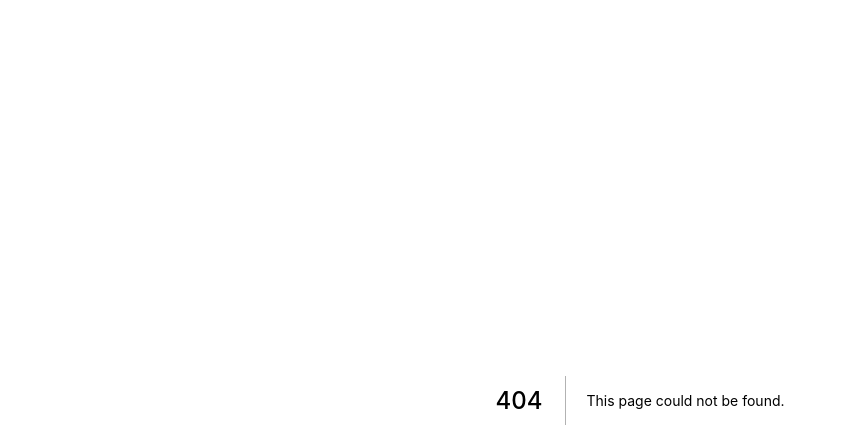
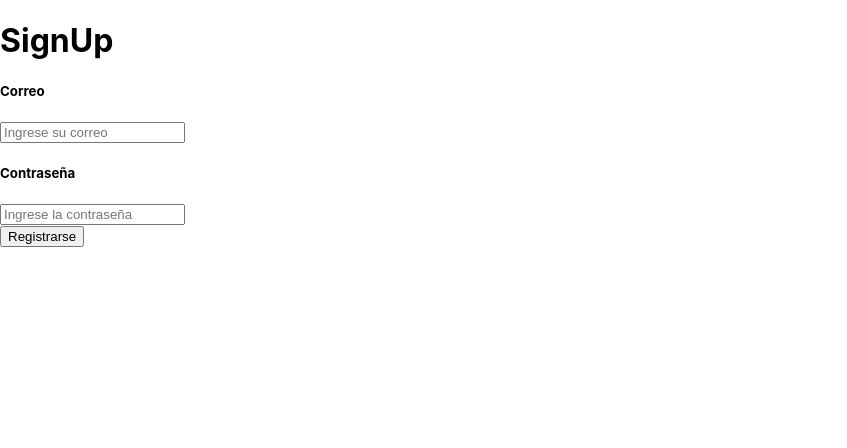
Before and after one commit to Alejndro22/hackfest-buzzer-beaters, a Next.js app in the folder impulso/: page /SignUp in a window 1280 px wide. Before the commit this address had no page. Shown: the top 448 px of the page, without its empty margins (0-847 px from the left). Built offline with nearby package versions, Linux system fonts and the light colour scheme.

Commit message:
Registro con correo electronico usando Auth de Firebase

```diff
--- /dev/null
+++ b/impulso/context/AuthContext.js
@@ -0,0 +1,28 @@
+import { createContext, useContext } from "react";
+import {
+  onAuthStateChanged,
+  createUserWithEmailAndPassword,
+} from "firebase/auth";
+import { auth } from "../firebase/client";
+
+export const AuthContext = createContext();
+
+export const useAuth = () => {
+  const contexto = useContext(AuthContext);
+  if (!contexto) throw new Error("No hay un provider de la autenticacion");
+  return contexto;
+};
+
+export function AuthContextProvider({ children }) {
+  const signUp = (email, password) => {
+    createUserWithEmailAndPassword(auth, email, password).catch((error) => {
+      const errorCode = error.code;
+      const errorMessage = error.message;
+      // ..
+    });
+  };
+
+  return (
+    <AuthContext.Provider value={{ signUp }}>{children}</AuthContext.Provider>
+  );
+}
--- a/impulso/firebase/client.js
+++ b/impulso/firebase/client.js
@@ -1,5 +1,5 @@
-require("dotenv").config();
 import { initializeApp } from "firebase/app";
+import { getAuth } from "firebase/auth";
 
 // Firebase config
 const firebaseConfig = {
@@ -13,5 +13,5 @@ const firebaseConfig = {
 };
 
 // Iniciar Firebase
-const app = initializeApp(firebaseConfig);
-const analytics = getAnalytics(app);
+export const app = initializeApp(firebaseConfig);
+export const auth = getAuth(app);
--- a/impulso/package.json
+++ b/impulso/package.json
@@ -9,6 +9,7 @@
     "lint": "next lint"
   },
   "dependencies": {
+    "dotenv": "^16.0.1",
     "firebase": "^9.8.3",
     "next": "12.1.6",
     "react": "18.2.0",
--- /dev/null
+++ b/impulso/pages/SignUp.js
@@ -0,0 +1,73 @@
+import Link from "next/link";
+import Router, { useRouter } from "next/router";
+import React, { useState } from "react";
+import { useAuth } from "../context/AuthContext";
+
+const SignUp = () => {
+  const router = useRouter();
+
+  const [data, setData] = useState({
+    email: "",
+    password: "",
+  });
+
+  const { signUp } = useAuth();
+  const [error, setError] = useState();
+
+  const handleSignUp = async (e) => {
+    e.preventDefault();
+    setError("");
+    try {
+      await signUp(data.email, data.password);
+      // Ir a pagina principal
+      router.push("/");
+    } catch (error) {
+      setError(error.message);
+    }
+  };
+
+  return (
+    <>
+      <div>
+        <h1>SignUp</h1>
+        <form onSubmit={handleSignUp}>
+          <div>
+            <h5>Correo</h5>
+            <input
+              id="email"
+              name="email"
+              type="email"
+              placeholder="Ingrese su correo"
+              required
+              onChange={(e) =>
+                setData({
+                  ...data,
+                  email: e.target.value,
+                })
+              }
+            />
+          </div>
+          <div>
+            <h5>Contraseña</h5>
+            <input
+              id="password"
+              name="password"
+              type="password"
+              placeholder="Ingrese la contraseña"
+              required
+              onChange={(e) =>
+                setData({
+                  ...data,
+                  password: e.target.value,
+                })
+              }
+            />
+          </div>
+          <button type="submit">Registrarse</button>
+        </form>
+      </div>
+    </>
+  );
+};
+
+export default SignUp;
--- a/impulso/pages/_app.js
+++ b/impulso/pages/_app.js
@@ -1,7 +1,12 @@
-import '../styles/globals.css'
+import { AuthContextProvider } from "../context/AuthContext";
+import "../styles/globals.css";
 
 function MyApp({ Component, pageProps }) {
-  return <Component {...pageProps} />
+  return (
+    <AuthContextProvider>
+      <Component {...pageProps} />
+    </AuthContextProvider>
+  );
 }
 
-export default MyApp
+export default MyApp;
```
Also changed, not shown: impulso/pages/Login.js (added, +7 -0 lines), impulso/pages/index.js (+10 -10 lines), 2 other files (tests, documents, lock files or other folders).
